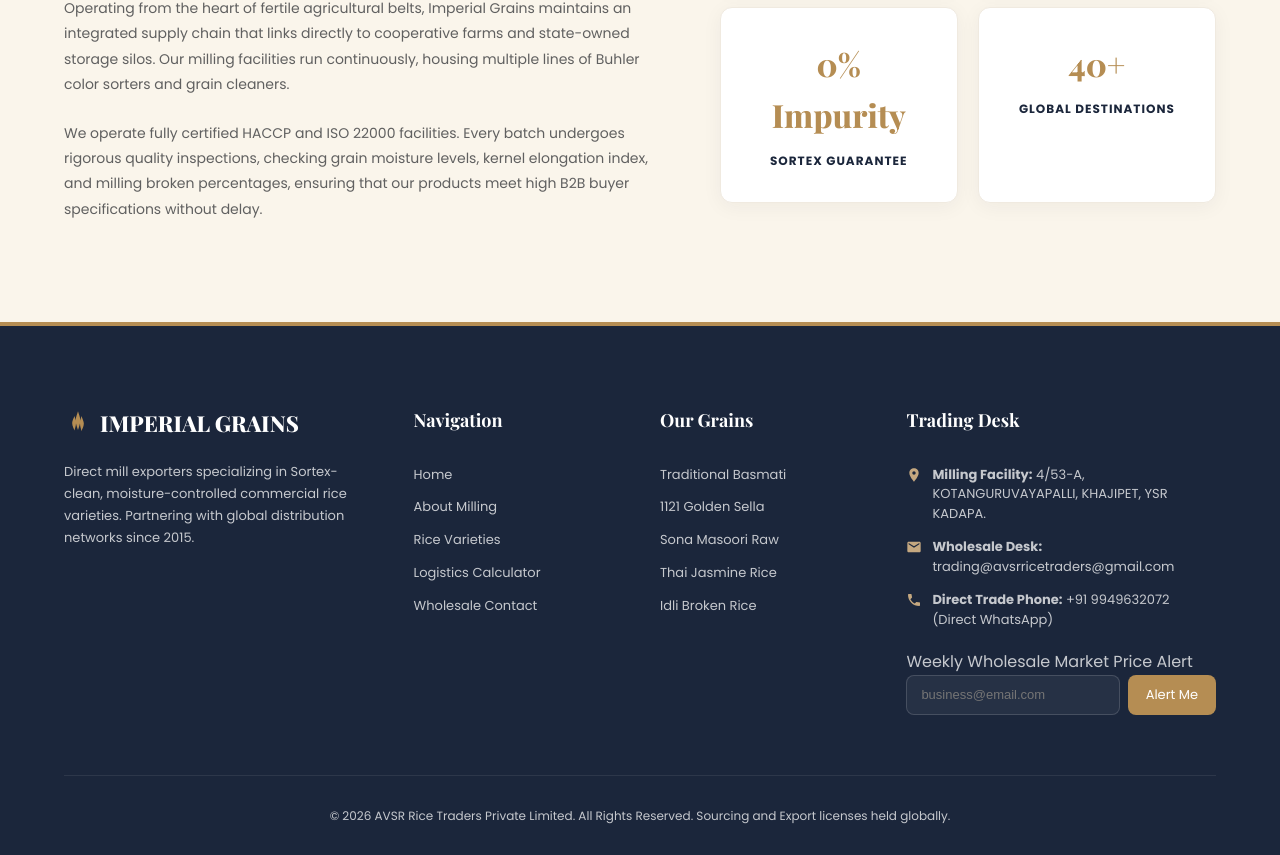
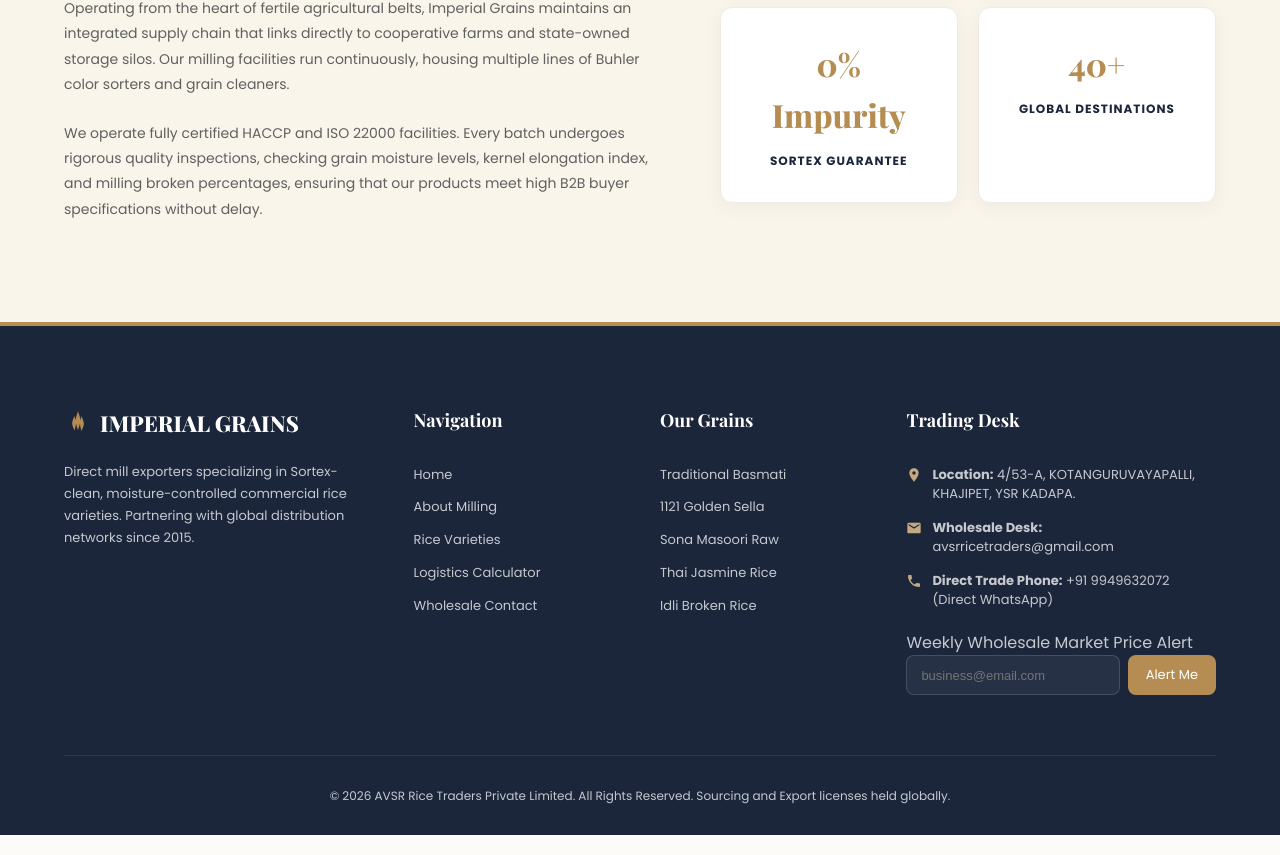
Before and after one commit to venkatasaiharshavardhanreddyam-ops/AVSR-RICE-TRADERS, a React (Vite) app: page / in a window 1280 px wide. Shown: the part 3761-4616 px from the top of the page. Built offline with nearby package versions, Linux system fonts and the light colour scheme; a web font is replaced by a local one.

Commit message:
Update footer contact details and clean up spacing in calculator

```diff
--- a/src/components/Calculator.jsx
+++ b/src/components/Calculator.jsx
@@ -67,19 +67,19 @@ export default function Calculator() {
             <ul className="calc-features-list">
               <li className="calc-feat-item">
                 <svg className="calc-feat-icon" viewBox="0 0 24 24">
-                  <path d="M9 16.17L4.83 12l-1.42 1.41L9 19 21 7l-1.41-1.41z"/>
+                  <path d="M9 16.17L4.83 12l-1.42 1.41L9 19 21 7l-1.41-1.41z" />
                 </svg>
                 <span><strong>Ex-Warehouse (Under 5 MT):</strong> Buyer handles packaging transport from mill gate.</span>
               </li>
               <li className="calc-feat-item">
                 <svg className="calc-feat-icon" viewBox="0 0 24 24">
-                  <path d="M9 16.17L4.83 12l-1.42 1.41L9 19 21 7l-1.41-1.41z"/>
+                  <path d="M9 16.17L4.83 12l-1.42 1.41L9 19 21 7l-1.41-1.41z" />
                 </svg>
                 <span><strong>Wholesale Tier 2 (5–20 MT):</strong> Standard domestic truck dispatch or partial container loading.</span>
               </li>
               <li className="calc-feat-item">
                 <svg className="calc-feat-icon" viewBox="0 0 24 24">
-                  <path d="M9 16.17L4.83 12l-1.42 1.41L9 19 21 7l-1.41-1.41z"/>
+                  <path d="M9 16.17L4.83 12l-1.42 1.41L9 19 21 7l-1.41-1.41z" />
                 </svg>
                 <span><strong>Contract Tier 1 (Over 20 MT):</strong> Direct container loading (FCL / 20ft Cargo) with mill discount.</span>
               </li>
--- a/src/components/Footer.jsx
+++ b/src/components/Footer.jsx
@@ -63,7 +63,7 @@ export default function Footer() {
                   <path d="M12 2C8.13 2 5 5.13 5 9c0 5.25 7 13 7 13s7-7.75 7-13c0-3.87-3.13-7-7-7zm0 9.5c-1.38 0-2.5-1.12-2.5-2.5s1.12-2.5 2.5-2.5 2.5 1.12 2.5 2.5-1.12 2.5-2.5 2.5z" />
                 </svg>
                 <span className="footer-contact-text">
-                  <strong>Milling Facility:</strong> 4/53-A, KOTANGURUVAYAPALLI, KHAJIPET, YSR KADAPA.
+                  <strong>Location:</strong> 4/53-A, KOTANGURUVAYAPALLI, KHAJIPET, YSR KADAPA.
                 </span>
               </li>
               <li className="footer-contact-item">
@@ -71,7 +71,7 @@ export default function Footer() {
                   <path d="M20 4H4c-1.1 0-1.99.9-1.99 2L2 18c0 1.1.9 2 2 2h16c1.1 0 2-.9 2-2V6c0-1.1-.9-2-2-2zm0 4l-8 5-8-5V6l8 5 8-5v2z" />
                 </svg>
                 <span className="footer-contact-text">
-                  <strong>Wholesale Desk:</strong> trading@avsrricetraders@gmail.com
+                  <strong>Wholesale Desk:</strong> avsrricetraders@gmail.com
                 </span>
               </li>
               <li className="footer-contact-item">
```
